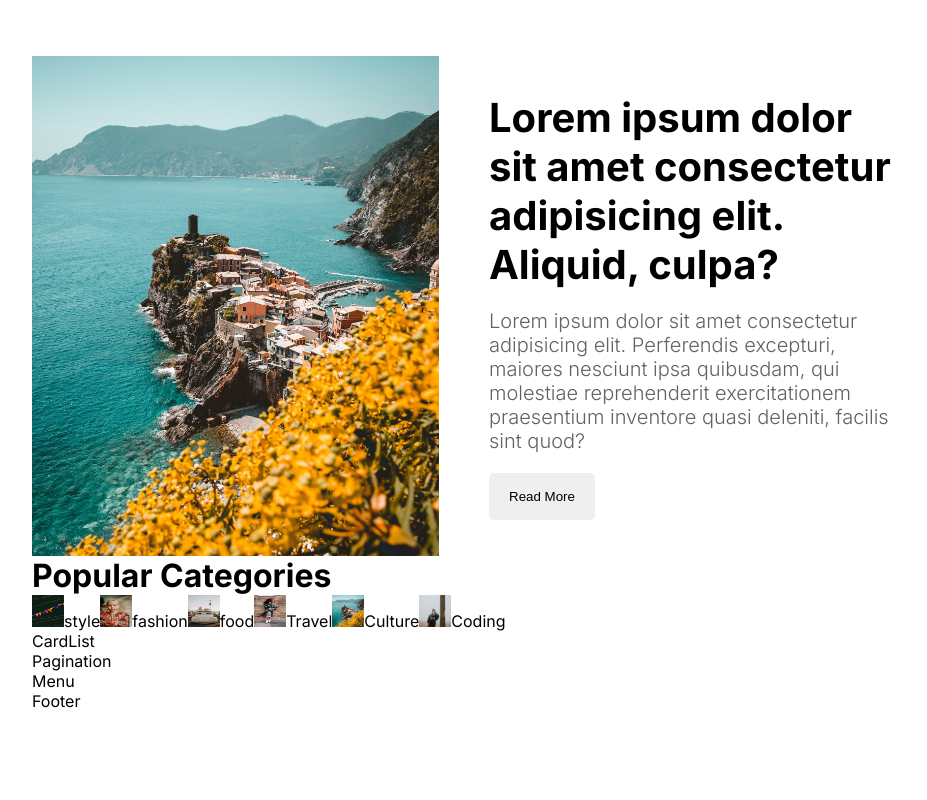
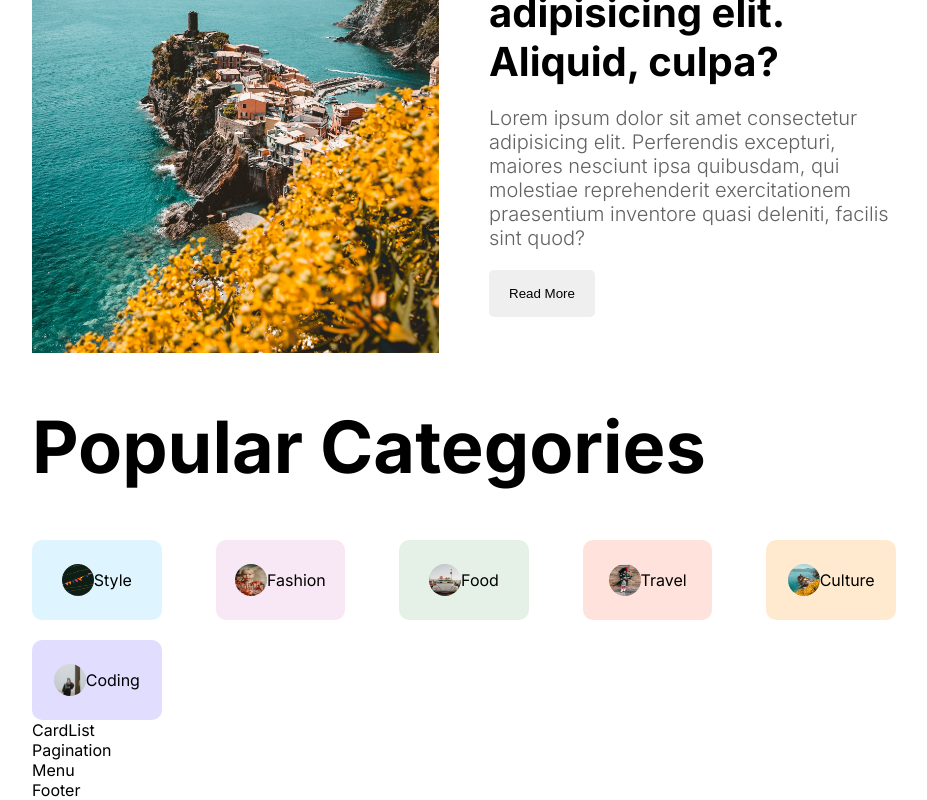
Before and after one commit to RakibMERNDev/rakib-blog, a Next.js app: page / in a window 1280 px wide. Shown: the part 598-1398 px from the top of the page, without its empty margins (176-1103 px from the left). Before the commit the page ends 1309 px from the top, so only its background shows below. Built offline with nearby package versions, Linux system fonts and the light colour scheme.

Commit message:
Update CategoryList component with specific category styles and enhance layout in CSS

```diff
--- a/src/components/CategoryList/CategoryList.jsx
+++ b/src/components/CategoryList/CategoryList.jsx
@@ -21,7 +21,7 @@ const CategoryList = () => {
           />
           style
         </Link>
-        <Link href={`/blog`} className={`${styles.category} ${styles.style}`}>
+        <Link href={`/blog`} className={`${styles.category} ${styles.fashion}`}>
           <Image
             src="/fashion.png"
             alt=""
@@ -31,7 +31,7 @@ const CategoryList = () => {
           />
           fashion
         </Link>
-        <Link href={`/blog`} className={`${styles.category} ${styles.style}`}>
+        <Link href={`/blog`} className={`${styles.category} ${styles.food}`}>
           <Image
             src="/food.png"
             alt=""
@@ -41,7 +41,7 @@ const CategoryList = () => {
           />
           food
         </Link>
-        <Link href={`/blog`} className={`${styles.category} ${styles.style}`}>
+        <Link href={`/blog`} className={`${styles.category} ${styles.travel}`}>
           <Image
             src="/travel.png"
             alt=""
@@ -51,7 +51,7 @@ const CategoryList = () => {
           />
           Travel
         </Link>
-        <Link href={`/blog`} className={`${styles.category} ${styles.style}`}>
+        <Link href={`/blog`} className={`${styles.category} ${styles.culture}`}>
           <Image
             src="/culture.png"
             alt=""
@@ -61,7 +61,7 @@ const CategoryList = () => {
           />
           Culture
         </Link>
-        <Link href={`/blog`} className={`${styles.category} ${styles.style}`}>
+        <Link href={`/blog`} className={`${styles.category} ${styles.coding}`}>
           <Image
             src="/coding.png"
             alt=""
--- a/src/components/CategoryList/categoryList.module.css
+++ b/src/components/CategoryList/categoryList.module.css
@@ -1,3 +1,55 @@
 .container{
 
 }
+
+.title{
+    margin: 50px 0;
+
+}
+
+.categories{
+    display: flex;
+    flex-wrap: wrap;
+    justify-content: space-between;
+    gap: 20px;
+}
+
+.category{
+    display: flex;
+    align-items: center;
+    gap: 10;
+    text-transform: capitalize;
+    width: 15%;
+    height: 80px;
+    justify-content: center;
+    border-radius: 10px;
+}
+
+.category.style{
+    background-color: #57c4ff31;
+}
+.category.fashion{
+    background-color: #da85c731;
+}
+.category.food{
+    background-color: #7fb88133;
+}
+.category.travel{
+    background-color: #ff795736;
+}
+.category.culture{
+    background-color: #ffb04f45;
+}
+.category.coding{
+    background-color: #5e4fff31;
+}
+
+.image{
+    border-radius: 50%;
+}
+
+@media  screen and (max-width: 1280px){
+    .title{
+        font-size: 72px;
+    }
+}
--- a/src/components/featured/featured.module.css
+++ b/src/components/featured/featured.module.css
@@ -51,3 +51,30 @@
     width: max-content;
 
 }
+
+@media  screen and (max-width: 1280px){
+    .title{
+        font-size: 72px;
+    }
+}
+@media  screen and (max-width: 1024px){
+    .title{
+        font-size: 64px;
+    }
+
+.imgContainer{
+    display: none;
+}
+
+}
+@media  screen and (max-width: 768px){
+    .title{
+        font-size: 48px;
+    }
+}
+
+@media  screen and (max-width: 640px){
+    .title{
+        font-size: 36px;
+    }
+}
```
